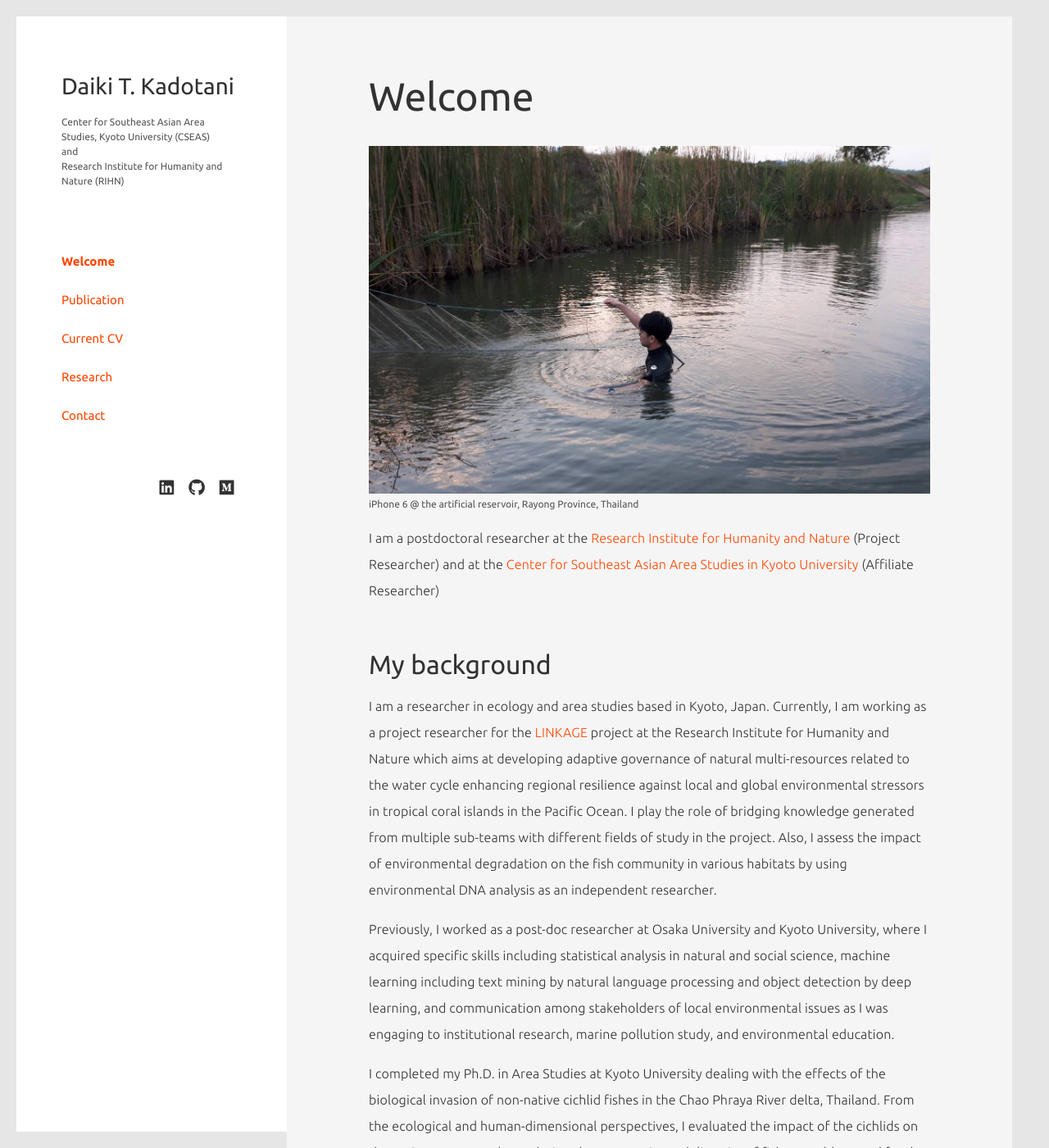
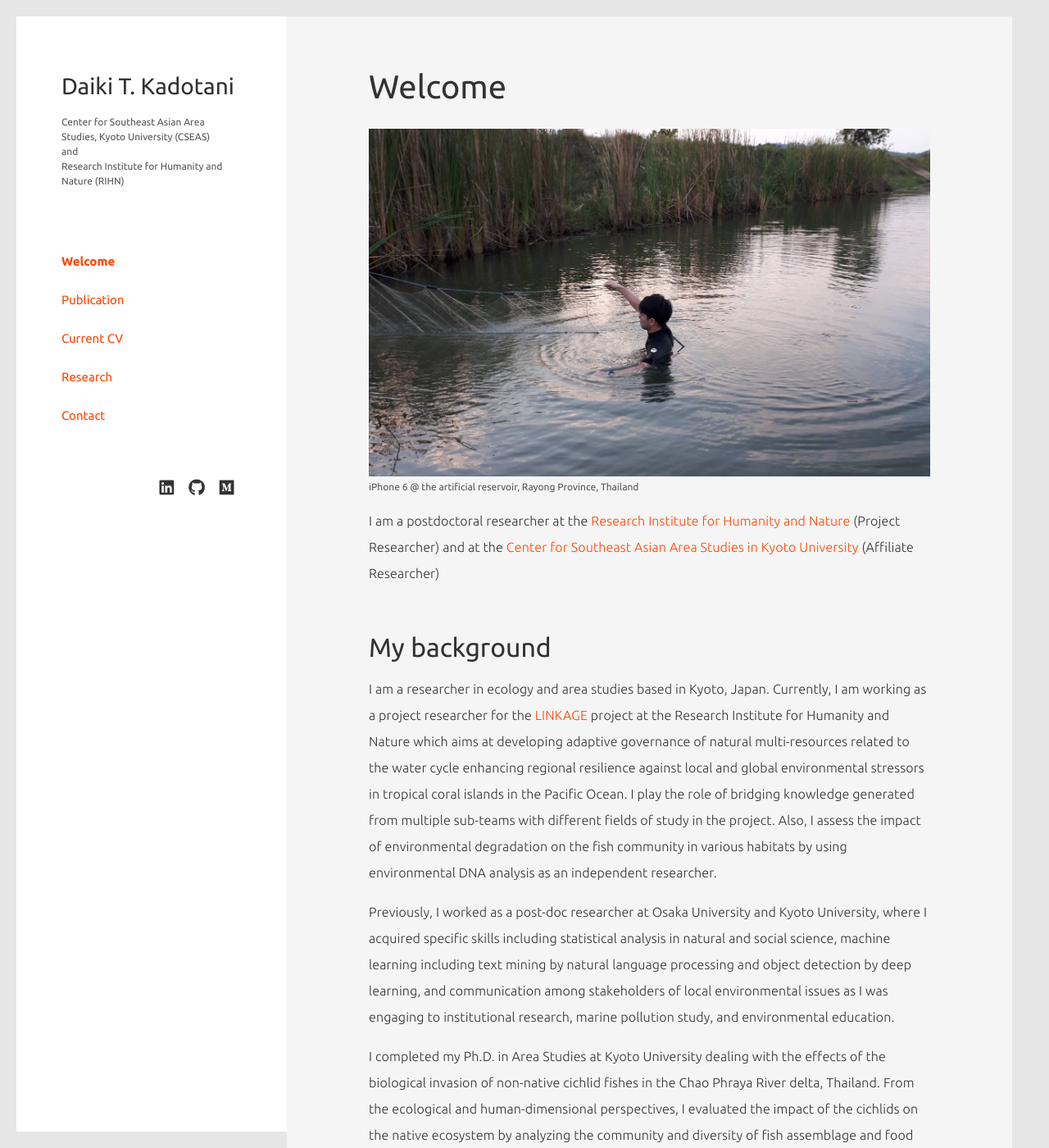
Before and after one commit to tjdk1992/tjdk1992.github.io, a Jekyll site: the page built from index.md, in a window 1280 px wide and 1400 px high. Shown: the whole window at 82% size. Built offline with Jekyll 4.4.1, drawn with Linux system fonts in a browser that asks for light colours; nearby versions of some CDN libraries; a style sheet for code colours, icons or effects is not loaded.

Commit message:
update site

```diff
--- a/assets/css/pages/contact.css
+++ b/assets/css/pages/contact.css
@@ -28,7 +28,7 @@
 
 #main h1 {
   color: rgb(50, 50, 50);
-  font-size: 3em;
+  font-size: 2.5em;
   font-weight: 400;
   margin-bottom: .7em;
 }
--- a/assets/css/pages/home.css
+++ b/assets/css/pages/home.css
@@ -44,7 +44,7 @@ img.rayong01 {
 
 #main h1 {
   color: rgb(50, 50, 50);
-  font-size: 3em;
+  font-size: 2.5em;
   margin-bottom: .7em;
   font-weight: 400;
 }
--- a/assets/css/pages/research.css
+++ b/assets/css/pages/research.css
@@ -38,7 +38,7 @@
 
 #main h1 {
   color: rgb(50, 50, 50);
-  font-size: 3em;
+  font-size: 2.5em;
   margin-bottom: .7em;
   font-weight: 400;
 }
@@ -48,7 +48,7 @@
   font-size: 200%;
   margin-top: 0.8em;
   margin-bottom: .7em;
-  font-weight: 500;
+  font-weight: 400;
 }
 
 #main h3 {
```
Also changed, not shown: 1 other file.
